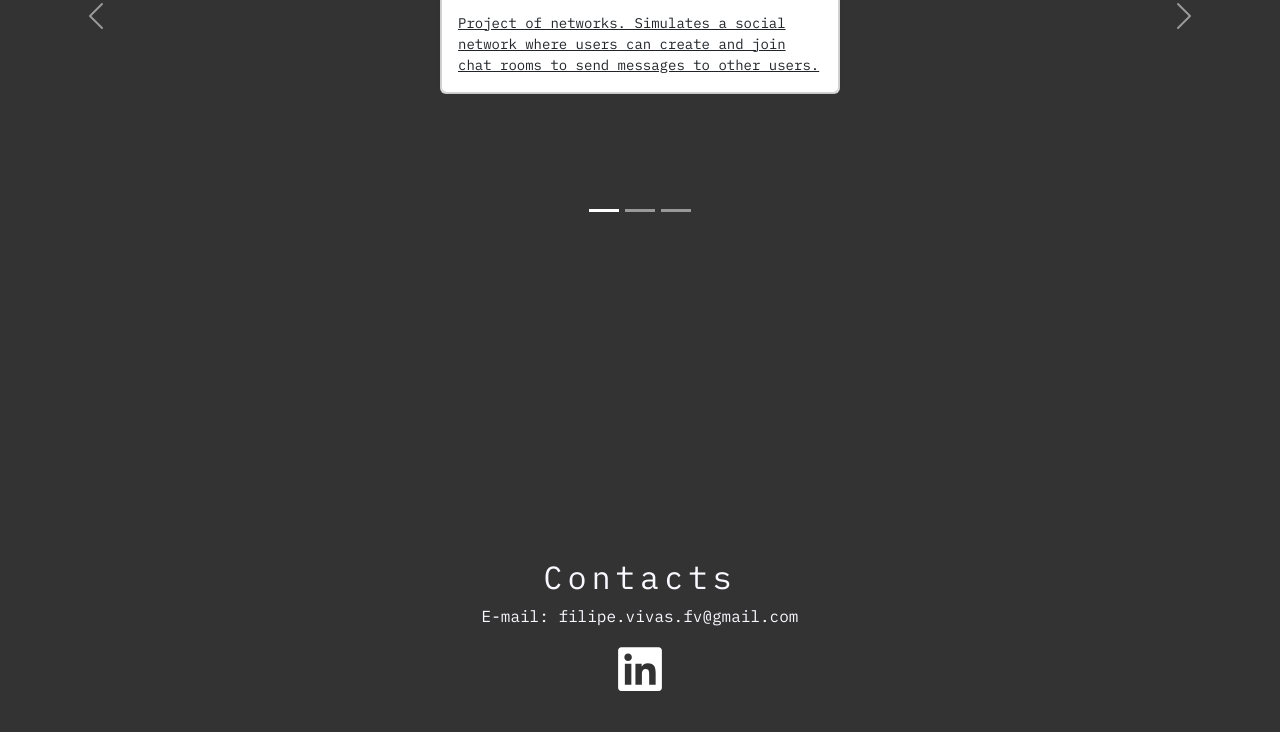
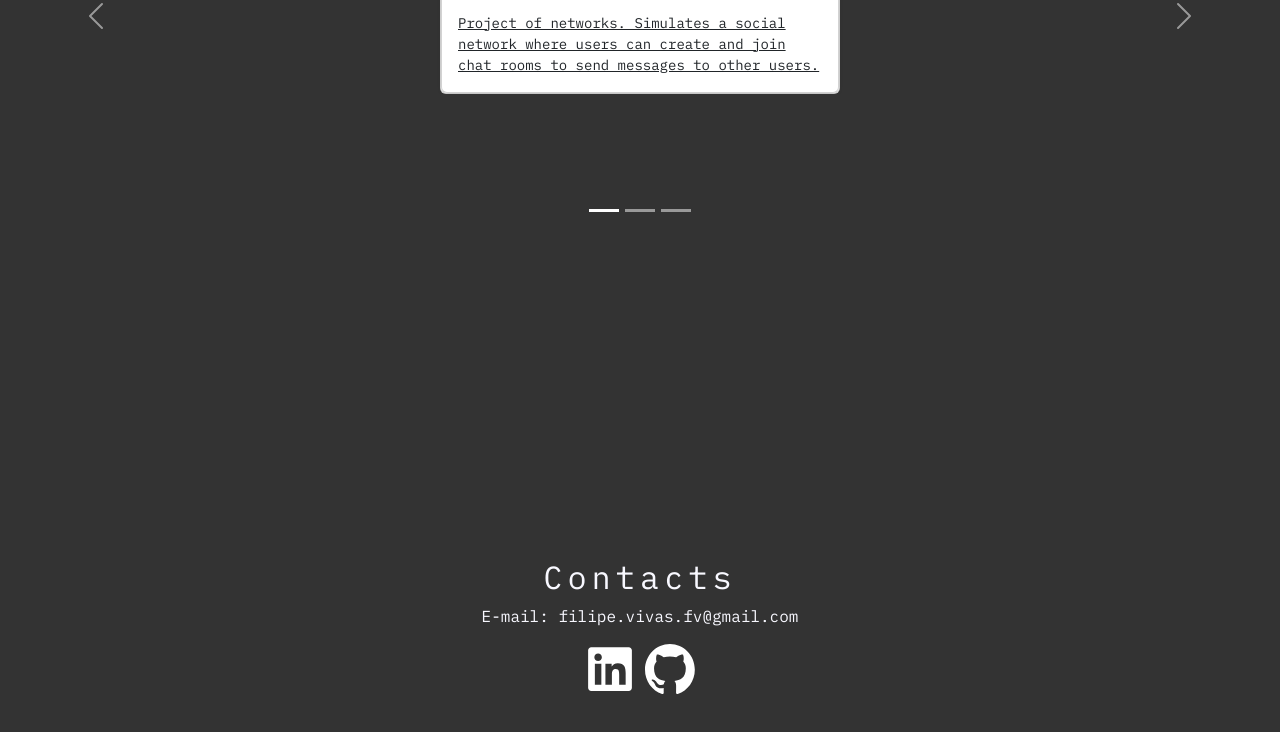
Before and after one commit to v15as/v15as.github.io, a website: page index.html in a window 1280 px wide. Shown: the part 1841-2573 px from the top of the page. Drawn offline with nearby package versions, Linux system fonts and the light colour scheme.

Commit message:
Added Github logo

```diff
--- a/index.html
+++ b/index.html
@@ -151,6 +151,9 @@
                     <a href="https://www.linkedin.com/in/joão-v-2527b8260" style="text-decoration:none;">
                         <svg xmlns="http://www.w3.org/2000/svg" viewBox="0 0 448 512" style="height:50px;width:50px;filter:invert(100%)"><!--!Font Awesome Free 6.5.1 by @fontawesome - https://fontawesome.com License - https://fontawesome.com/license/free Copyright 2024 Fonticons, Inc.--><path d="M416 32H31.9C14.3 32 0 46.5 0 64.3v383.4C0 465.5 14.3 480 31.9 480H416c17.6 0 32-14.5 32-32.3V64.3c0-17.8-14.4-32.3-32-32.3zM135.4 416H69V202.2h66.5V416zm-33.2-243c-21.3 0-38.5-17.3-38.5-38.5S80.9 96 102.2 96c21.2 0 38.5 17.3 38.5 38.5 0 21.3-17.2 38.5-38.5 38.5zm282.1 243h-66.4V312c0-24.8-.5-56.7-34.5-56.7-34.6 0-39.9 27-39.9 54.9V416h-66.4V202.2h63.7v29.2h.9c8.9-16.8 30.6-34.5 62.9-34.5 67.2 0 79.7 44.3 79.7 101.9V416z"/></svg>
                     </a>
+                    <a href="https://github.com/MicoMan987" style="text-decoration:none;">
+                        <img src="images/github-mark-white.svg" alt="GitHub" style="height:50px;width:50px;">
+                    </a>
                 </div>
             </div>
         </section>
```
